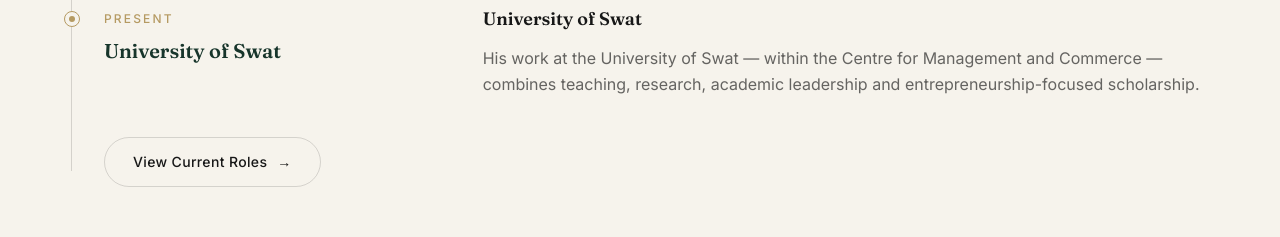
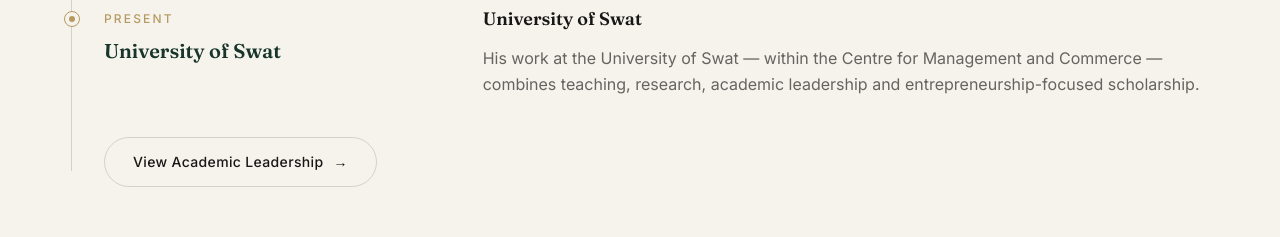
Before and after one commit to SyabAhmad/tariq, a Next.js app: page /about in a window 1280 px wide. Shown: the part 2580-2817 px from the top of the page. Built offline with nearby package versions, Linux system fonts and the light colour scheme.

Commit message:
Link Academic Leadership from About page; finalize README status

```diff
--- a/components/about-journey.tsx
+++ b/components/about-journey.tsx
@@ -63,8 +63,8 @@
             </div>
             {i === about.journey.stages.length - 1 && (
               <div className="mt-10">
-                <ActionLink href="/about#roles" variant="secondary">
-                  View Current Roles
+                <ActionLink href="/leadership" variant="secondary">
+                  View Academic Leadership
                 </ActionLink>
               </div>
             )}
--- a/components/about-leadership.tsx
+++ b/components/about-leadership.tsx
@@ -1,5 +1,5 @@
 import { about } from "@/content/about";
-import { Eyebrow, Section } from "./section";
+import { ActionLink, Eyebrow, Section } from "./section";
 
 export function AboutLeadership() {
   return (
@@ -10,6 +10,11 @@
           <h2 className="font-display text-3xl font-semibold leading-[1.15] tracking-[-0.01em] text-forest md:text-4xl">
             {about.leadership.heading}
           </h2>
+          <div className="mt-8">
+            <ActionLink href="/leadership" variant="secondary">
+              Academic Leadership &amp; Experience
+            </ActionLink>
+          </div>
         </div>
         <div className="md:col-span-7 md:pt-14">
           <p className="text-lg leading-relaxed text-charcoal/75">{about.leadership.body}</p>
```
Also changed, not shown: 1 other file (tests, documents, lock files or other folders).
